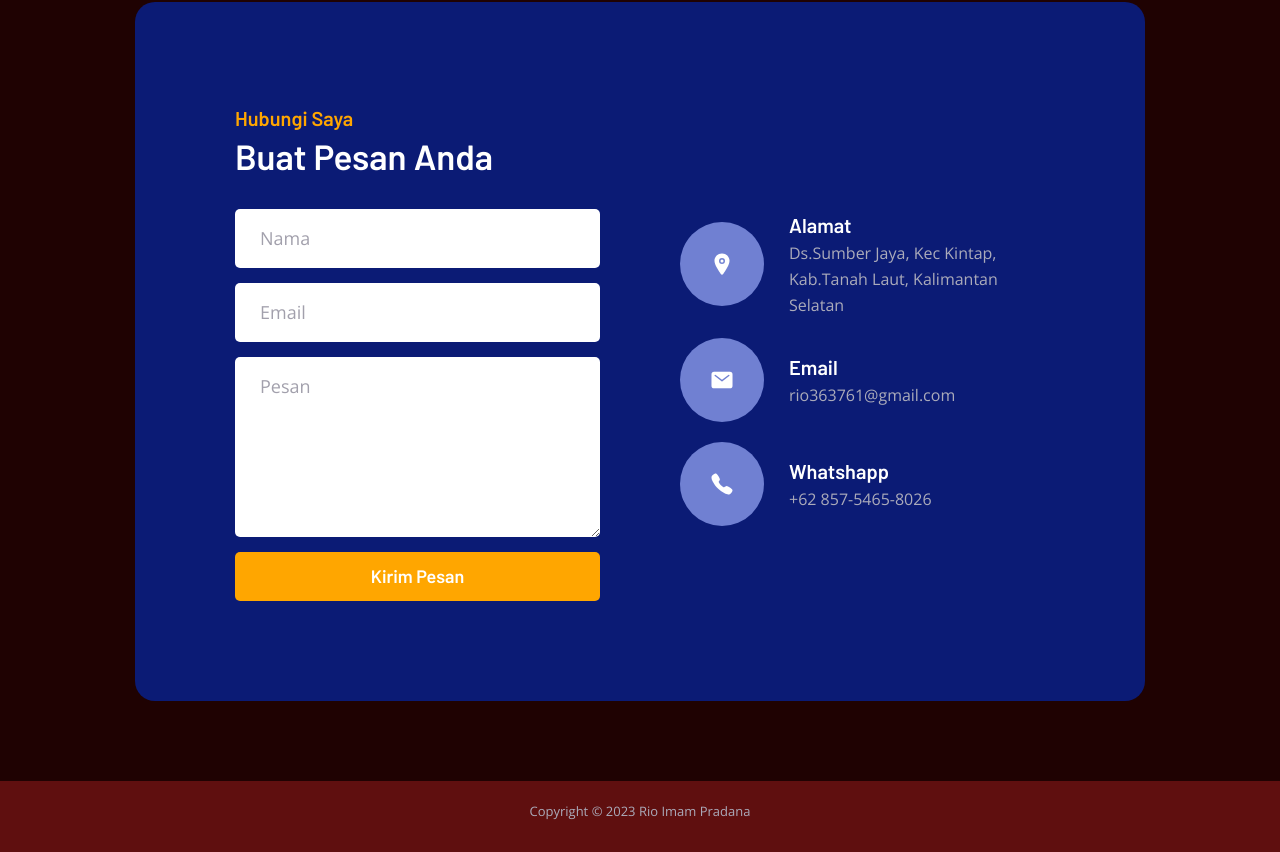
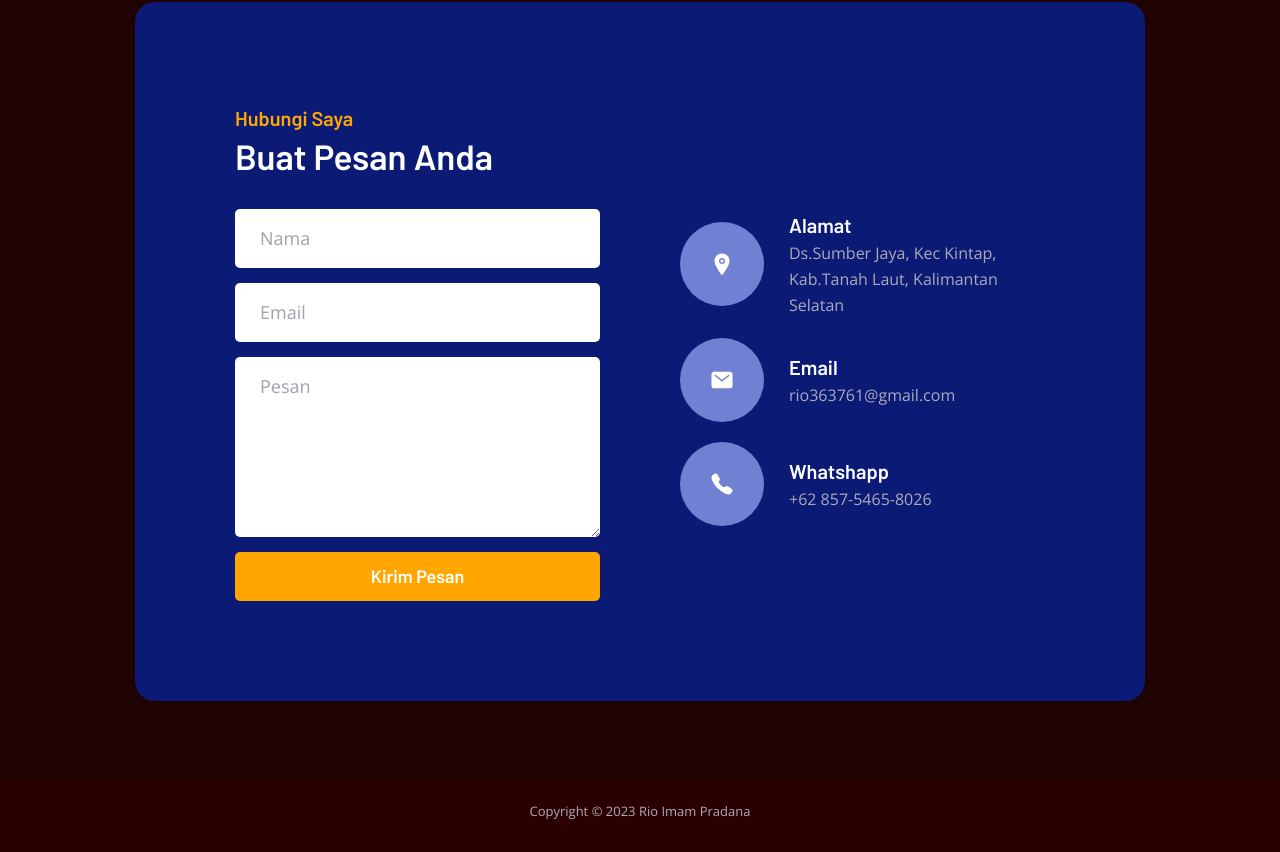
Before and after one commit to Xeyn701/Poject-Portofolio, a plain HTML site: page index.html in a window 1280 px wide. Shown: the part 3569-4421 px from the top of the page. Drawn offline with nearby package versions, Linux system fonts and the light colour scheme.

Commit message:
Update style.css

```diff
--- a/style.css
+++ b/style.css
@@ -471,7 +471,7 @@ textarea.kontak-input {
 .kontak-item-link:not(address):is(:hover, :focus) { color: var(--white); }
 
 .footer {
-  background-color: #5f0f0f;
+  background-color: #2b0000;
   padding-block: 20px;
 }
 
```
